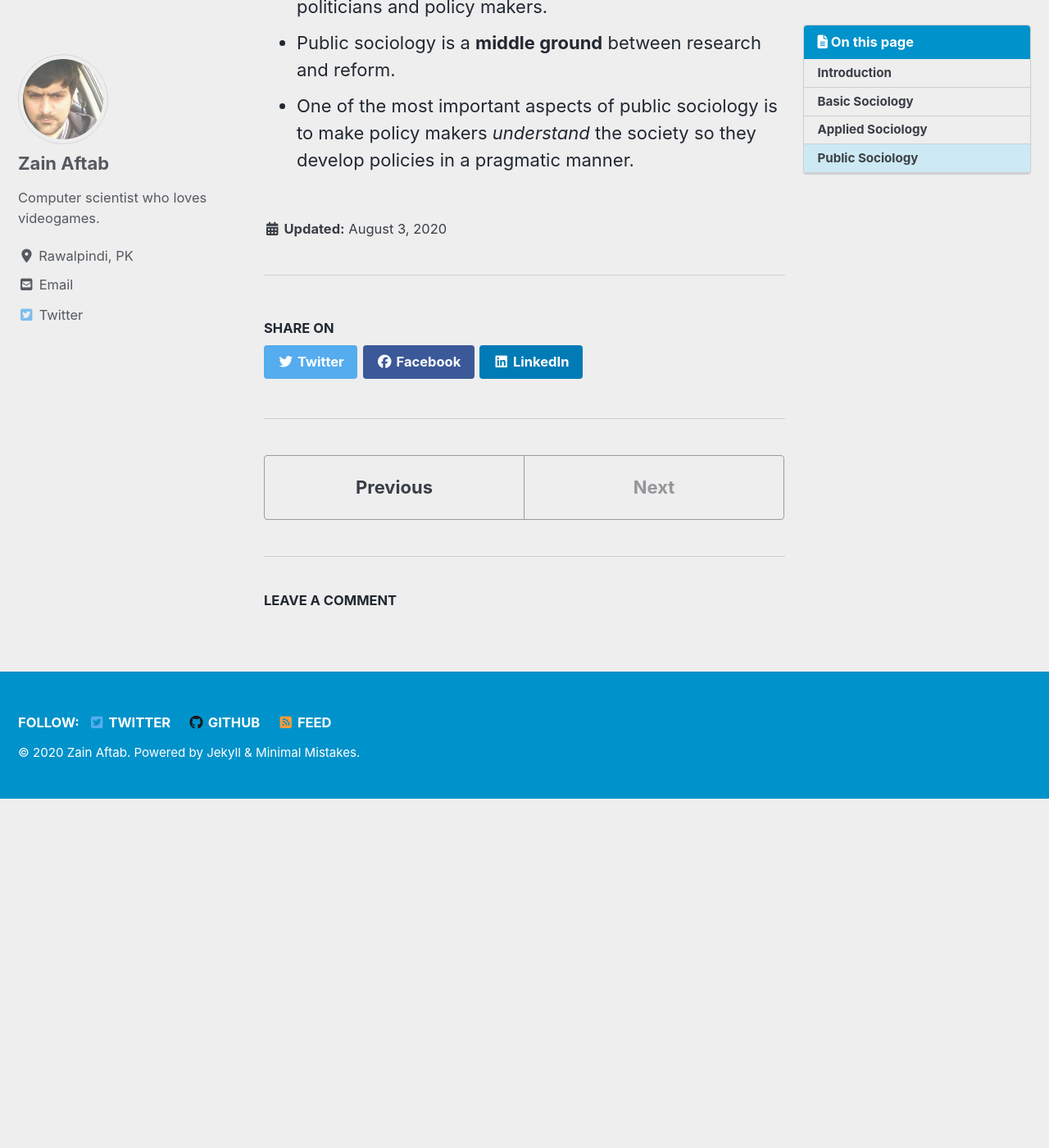
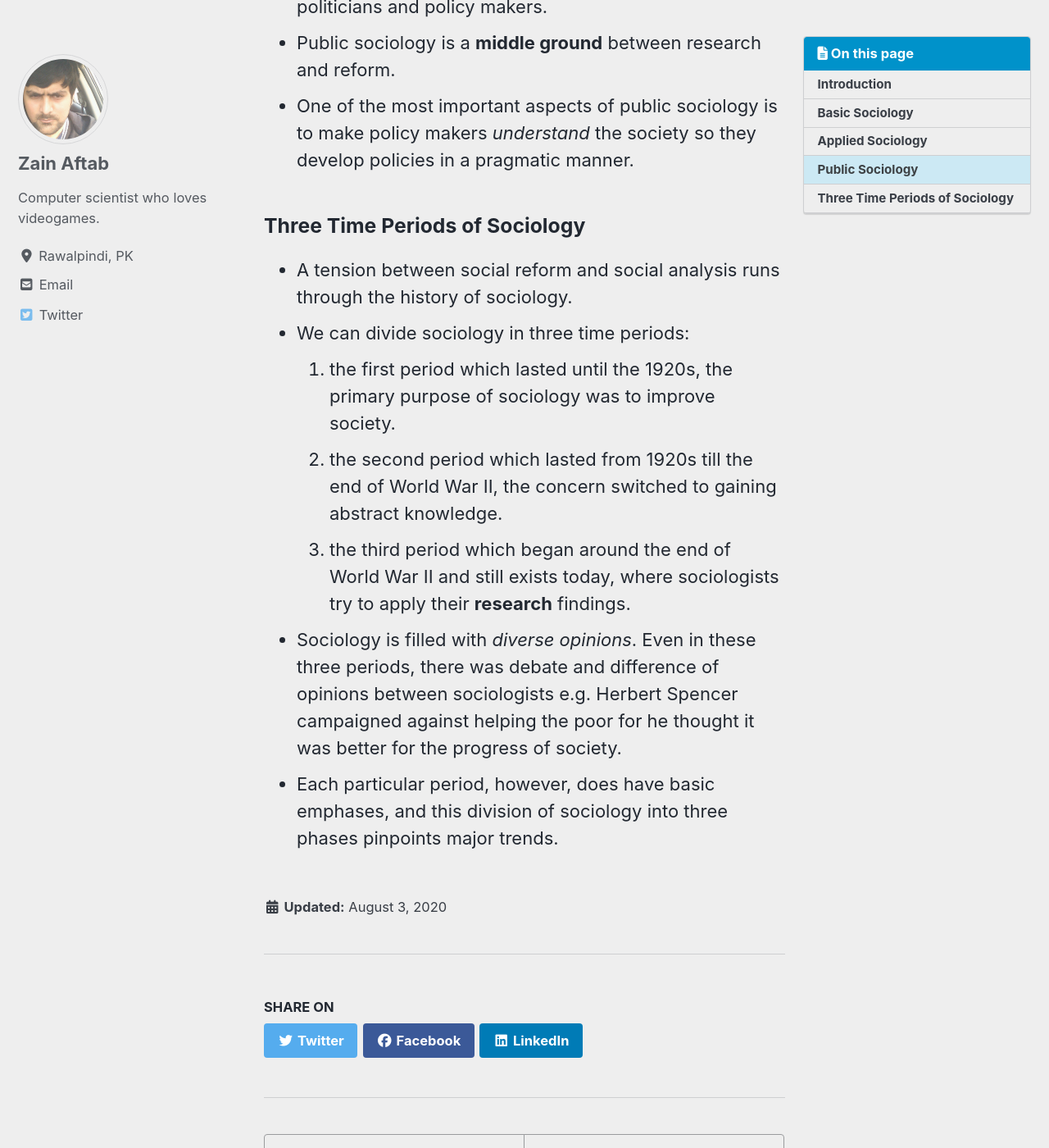
Before and after one commit to zainaftab2225/zainaftab2225.github.io, a Jekyll site: the page built from _sociology/theory-vs-reform.md, in a window 1280 px wide and 1400 px high, scrolled down 1752 px. Shown: the whole window at 82% size. Built offline with Jekyll 4.4.1, drawn with Linux system fonts in a browser that asks for light colours; cached includes are drawn as plain includes; nearby versions of some CDN libraries; comment, search, counter and statistics services are not loaded; before the commit the page ends 2726 px from its top, so only the background shows below that; some of the changed text lies outside the part shown.

Commit message:
sociology

```diff
--- a/_sociology/theory-vs-reform.md
+++ b/_sociology/theory-vs-reform.md
@@ -29,3 +29,13 @@ date: 2020-08-03
 - **Public Sociology**: applying sociology for the public good; especially the use of the sociological perspective (how things are related to one another) to guide politicians and policy makers.
 - Public sociology is a **middle ground** between research and reform.
 - One of the most important aspects of public sociology is to make policy makers *understand* the society so they develop policies in a pragmatic manner.
+
+### Three Time Periods of Sociology
+
+- A tension between social reform and social analysis runs through the history of sociology.
+- We can divide sociology in three time periods:
+  1. the first period which lasted until the 1920s, the primary purpose of sociology was to improve society.
+  2. the second period which lasted from 1920s till the end of World War II, the concern switched to gaining abstract knowledge.
+  3. the third period which began around the end of World War II and still exists today, where sociologists try to apply their **research** findings.
+- Sociology is filled with *diverse opinions*. Even in these three periods, there was debate and difference of opinions between sociologists e.g. Herbert Spencer campaigned against helping the poor for he thought it was better for the progress of society.
+- Each particular period, however, does have basic emphases, and this division of sociology into three phases pinpoints major trends.
```
Also changed, not shown: _sociology/theoretical-perspectives.md (added, +54 -0 lines), images/sociology/theoretical_perspectives.JPG (added).
